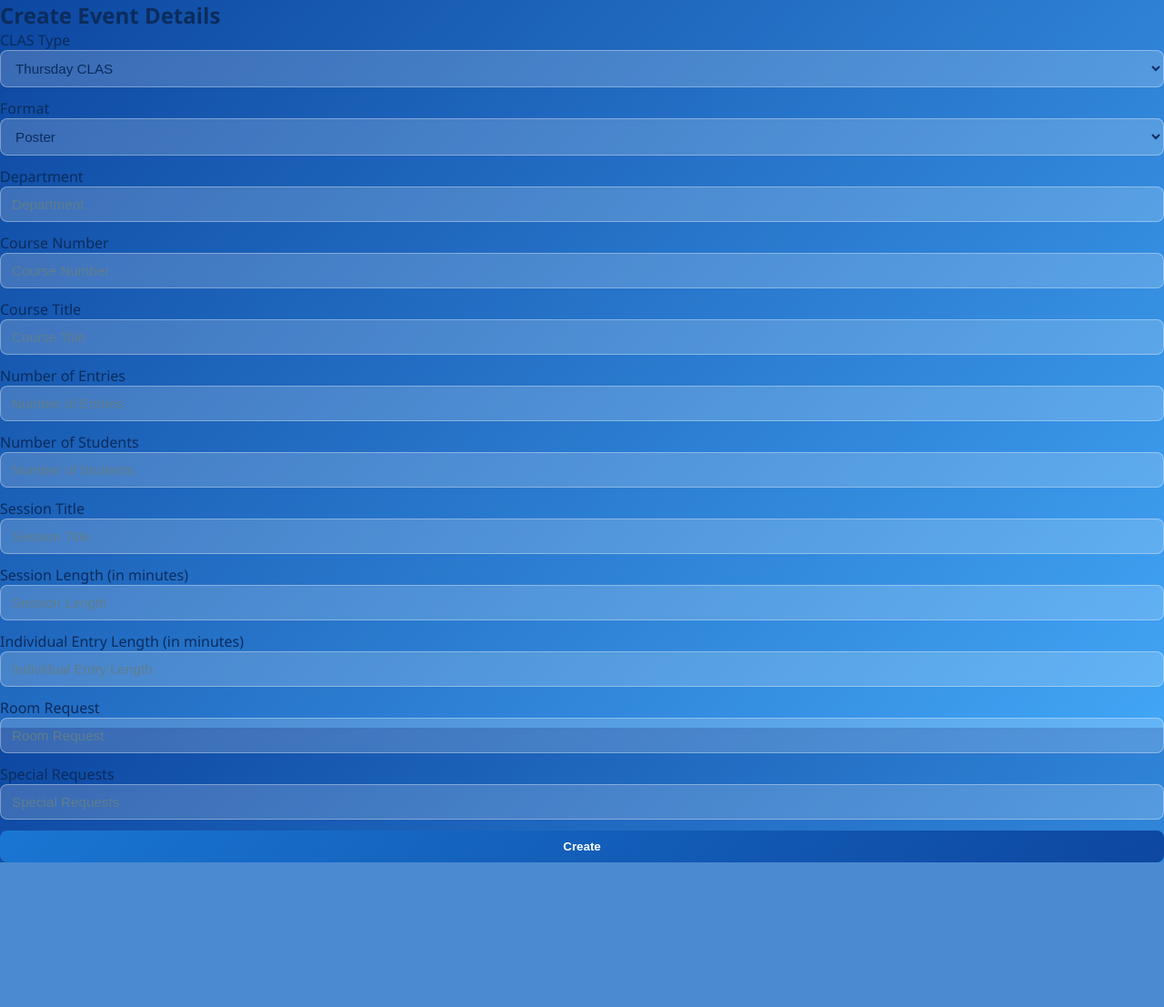
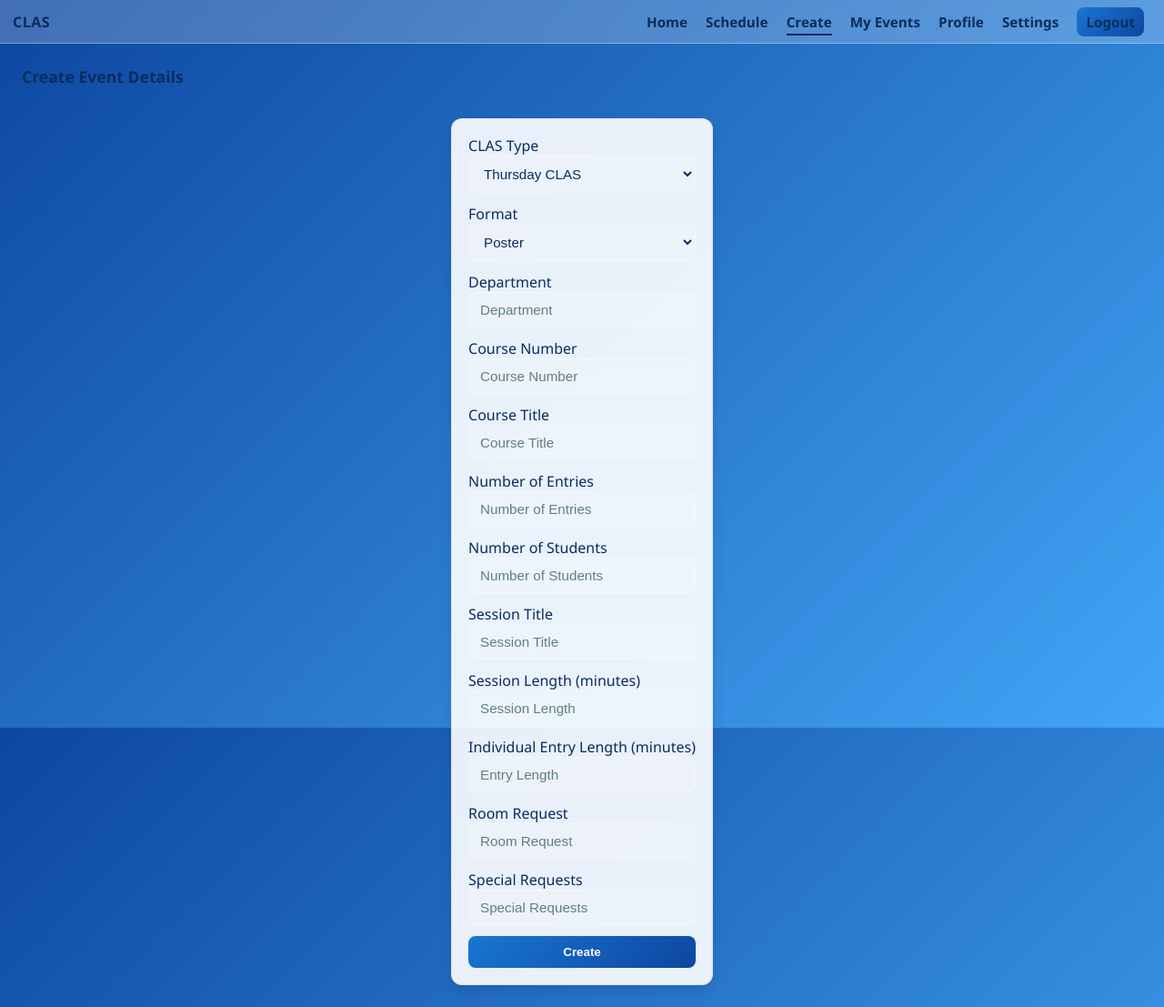
Before and after one commit to NotSMX/Group-Sprint-3-Flask-App, a Flask app: page /eventcreate in a window 1280 px wide. Shown: the whole page at 91% size. Before the commit the page ends 948 px from the top, so only its background shows below. Run offline with Flask 3, Linux system fonts and the light colour scheme; a user stored in the database is signed in.

Commit message:
updated create-event form styling

```diff
--- a/templates/eventcreate.html
+++ b/templates/eventcreate.html
@@ -1,61 +1,76 @@
 <!DOCTYPE html>
 <html lang="en">
 <head>
-  <meta charset="UTF-8">
-  <title>Create Event</title>
-  <link rel="stylesheet" href="{{ url_for('static', filename='style.css') }}">
+  <meta charset="UTF-8" />
+  <title>Create Event | CLAS</title>
+  <link rel="stylesheet" href="{{ url_for('static', filename='style.css') }}" />
 </head>
 <body>
-  <div class="event-create-container">
-    <h2>Create Event Details</h2>
+  <header class="topbar">
+    <div class="brand">CLAS</div>
+    <nav class="nav">
+      <a href="{{ url_for('main.home') }}">Home</a>
+      <a href="{{ url_for('main.schedule') }}">Schedule</a>
+      <a class="active" href="{{ url_for('events.eventcreate') }}">Create</a>
+      <a href="{{ url_for('events.eventlist') }}">My Events</a>
+      <a href="{{ url_for('main.profile') }}">Profile</a>
+      <a href="{{ url_for('main.settings') }}">Settings</a>
+      <a class="btn-small" href="{{ url_for('main.logout') }}">Logout</a>
+    </nav>
+  </header>
+
+  <main class="shell">
+    <h2 class="section-title">Create Event Details</h2>
+    <div class="card form-card event-create-container">
       <form action="/eventcreate" method="post">
-      <input type="hidden" name="user_id" value="{{ current_user.id }}">
+        <input type="hidden" name="user_id" value="{{ current_user.id }}" />
 
-      <label for="clas_type">CLAS Type</label>
+        <label>CLAS Type</label>
         <select name="clas_type" required>
           <option value="Thursday CLAS">Thursday CLAS</option>
           <option value="Open CLAS">Open CLAS</option>
         </select>
 
-      <label for="format">Format</label>
+        <label>Format</label>
         <select name="format" required>
           <option value="Poster">Poster</option>
           <option value="Presentation">Presentation</option>
           <option value="Wildcard">Wildcard</option>
         </select>
 
-      <label for="department">Department</label>
-      <input type="text" name="department" placeholder="Department" required>
+        <label>Department</label>
+        <input type="text" name="department" placeholder="Department" required />
 
-      <label for="course_number">Course Number</label>
-      <input type="text" name="course_number" placeholder="Course Number" required>
+        <label>Course Number</label>
+        <input type="text" name="course_number" placeholder="Course Number" required />
 
-      <label for="course_title">Course Title</label>
-      <input type="text" name="course_title" placeholder="Course Title" required>
+        <label>Course Title</label>
+        <input type="text" name="course_title" placeholder="Course Title" required />
 
-      <label for="num_entries">Number of Entries</label>
-      <input type="number" name="num_entries" placeholder="Number of Entries">
+        <label>Number of Entries</label>
+        <input type="number" name="num_entries" placeholder="Number of Entries" />
 
-      <label for="num_students">Number of Students</label>
-      <input type="number" name="num_students" placeholder="Number of Students">
+        <label>Number of Students</label>
+        <input type="number" name="num_students" placeholder="Number of Students" />
 
-      <label for="session_title">Session Title</label>
-      <input type="text" name="session_title" placeholder="Session Title" required>
+        <label>Session Title</label>
+        <input type="text" name="session_title" placeholder="Session Title" required />
 
-      <label for="session_length">Session Length (in minutes)</label>
-      <input type="number" name="session_length" placeholder="Session Length" required>
+        <label>Session Length (minutes)</label>
+        <input type="number" name="session_length" placeholder="Session Length" required />
 
-      <label for="individual_entry_length">Individual Entry Length (in minutes)</label>
-      <input type="number" name="individual_entry_length" placeholder="Individual Entry Length" required>
+        <label>Individual Entry Length (minutes)</label>
+        <input type="number" name="individual_entry_length" placeholder="Entry Length" required />
 
-      <label for="room_request">Room Request</label>
-      <input type="text" name="room_request" placeholder="Room Request">
+        <label>Room Request</label>
+        <input type="text" name="room_request" placeholder="Room Request" />
 
-      <label for="special_request">Special Requests</label>
-      <input type="text" name="special_request" placeholder="Special Requests">
+        <label>Special Requests</label>
+        <input type="text" name="special_request" placeholder="Special Requests" />
 
         <button type="submit">Create</button>
       </form>
     </div>
+  </main>
 </body>
 </html>
```
Lines whose indentation alone changed are shown as unchanged.
